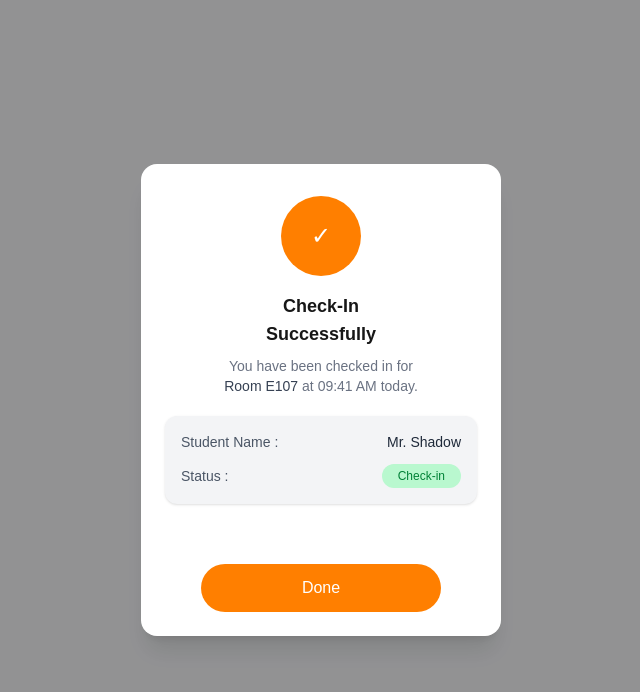
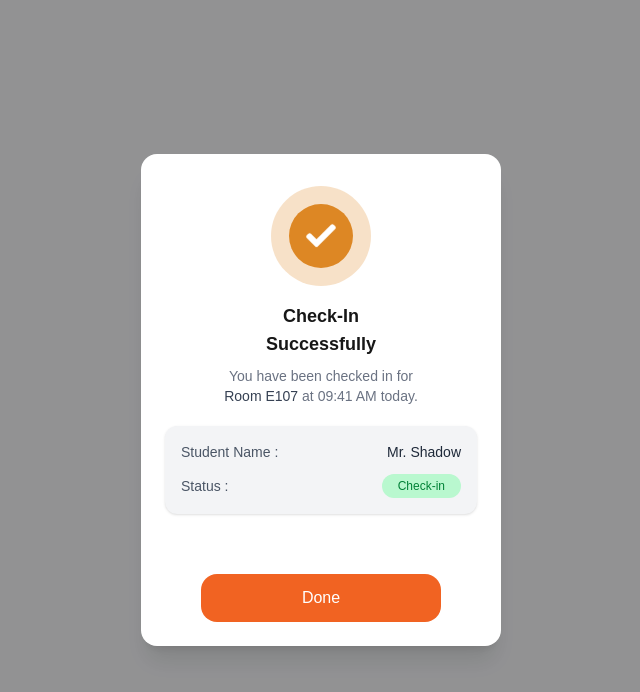
Before and after one commit to KMITL-PCC/project-front, a Next.js app: page /testpage in a window 1280 px wide. Both pictures are taken after a click on the button "Show Check-In". Shown: the top 692 px of the page, without its empty margins (319-959 px from the left). Built offline with nearby package versions, Linux system fonts and the light colour scheme.

Commit message:
add check-in

```diff
--- a/components/checkin/checkinnn.tsx
+++ b/components/checkin/checkinnn.tsx
@@ -30,9 +30,12 @@ export default function CheckStatusModal({
         <div className="flex-1">
 
           {/* Icon */}
-          <div className="mx-auto mt-2 flex h-20 w-20 items-center justify-center rounded-full bg-kmitl">
-            <div className="flex h-12 w-12 items-center justify-center rounded-full bg-kmu">
-              <span className="text-2xl text-white">✓</span>
+          <div className="mx-auto mt-2 flex h-25 w-25 items-center justify-center rounded-full bg-[#DD8724]/25">
+            <div className="flex h-16 w-16 items-center justify-center rounded-full bg-[#DD8724]">
+                <img
+                    src="/check.svg" alt="check icon"
+                    className="h-9 w-9"
+                />
             </div>
           </div>
 
@@ -79,7 +82,7 @@ export default function CheckStatusModal({
         {/* ===== Button ===== */}
         <button
           onClick={onClose}
-          className="mt-15 mx-auto flex w-60 items-center justify-center gap-3 rounded-full bg-kmitl py-3 text-white"
+          className="mt-15 mx-auto flex w-60 items-center justify-center gap-3 rounded-2xl bg-[#F16322] py-3 text-white"
         >
           Done
         </button>
```
Also changed, not shown: public/check.svg (added).
